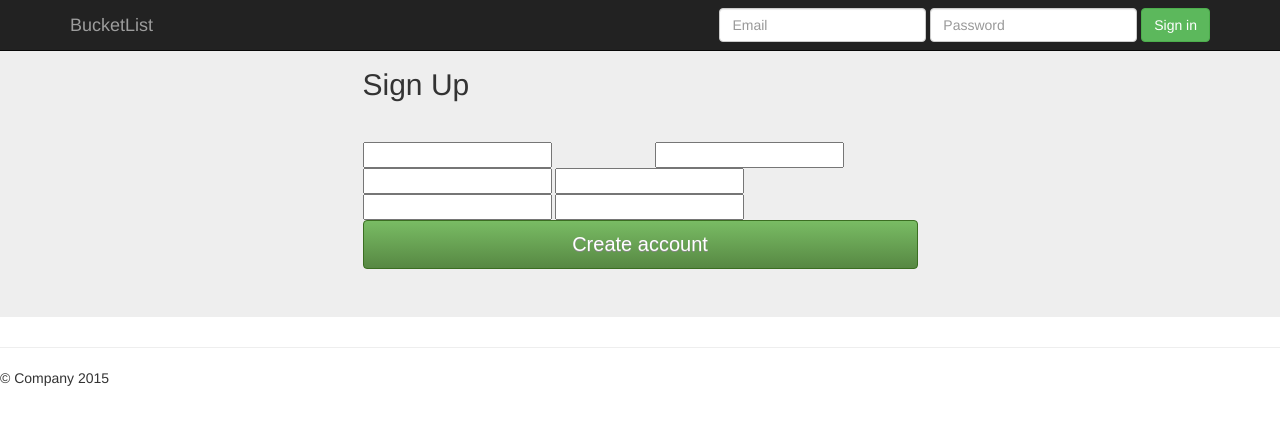
After one commit to abiodun0/django-bucketlist-application, a Django app: template templates/signup.html in a window 1280 px wide. The commit adds this page. Shown: the top 425 px of the page. Run offline with Django 3.2, Linux system fonts and the light colour scheme; the template is opened without the code that fills it, so the values that code supplies are empty, except form fields; tables that the repository leaves empty hold one stand-in row (values such as "Sample post"); form fields are guessed from the names that the template uses; some libraries are stand-ins or nearby versions.

Commit message:
(chore) Front end login and signup

```diff
--- a/django_bucketlist/urls.py
+++ b/django_bucketlist/urls.py
@@ -17,8 +17,10 @@ from django.conf.urls import include, url
 from django.contrib import admin
 import bucketlists.urls
 import apiv1.urls
+import userprofile.urls
 
 urlpatterns = [
+    url(r'^', include(userprofile.urls)),
     url(r'^admin/', include(admin.site.urls)),
     #url(r'^bucketlist/', include(bucketlists.urls)),
     url(r'^api/v1/', include(apiv1.urls)),
--- /dev/null
+++ b/static/css/style.css
@@ -0,0 +1,30 @@
+body{
+    padding:0;
+    margin:0;
+    overflow:hidden;
+}
+.jumbotron p{
+    font-size:16px;
+}
+
+.signup-btn {
+  background: #79bc64;
+  background-image: -webkit-linear-gradient(top, #79bc64, #578843);
+  background-image: -moz-linear-gradient(top, #79bc64, #578843);
+  background-image: -ms-linear-gradient(top, #79bc64, #578843);
+  background-image: -o-linear-gradient(top, #79bc64, #578843);
+  background-image: linear-gradient(to bottom, #79bc64, #578843);
+  -webkit-border-radius: 4;
+  -moz-border-radius: 4;
+  border-radius: 4px;
+  text-shadow: 0px 1px 0px #898a88;
+  -webkit-box-shadow: 0px 0px 0px #a4e388;
+  -moz-box-shadow: 0px 0px 0px #a4e388;
+  box-shadow: 0px 0px 0px #a4e388;
+  font-family: Arial;
+  color: #ffffff;
+  font-size: 20px;
+  padding: 10px 20px 10px 20px;
+  border: solid #3b6e22  1px;
+  text-decoration: none;
+}
--- a/templates/base/layout.html
+++ b/templates/base/layout.html
@@ -0,0 +1,21 @@
+{% load staticfiles %}
+<!DOCTYPE html>
+<html>
+
+<head>
+    <meta name="viewport" content="width=device-width, initial-scale=1">
+    <link href="{% static 'bootstrap/dist/css/bootstrap.min.css' %}" rel="stylesheet">
+    <link href="{% static 'css/style.css' %}" type="text/css" rel="stylesheet" />
+    <title>
+    </title>
+</head>
+
+<body>
+    {% block content %} {% endblock content %}
+    <script src="https://ajax.googleapis.com/ajax/libs/jquery/1.11.3/jquery.min.js"></script>
+    <script src="{% static 'bootstrap/dist/js/bootstrap.min.js' %}"></script>
+</body>
+      <footer>
+        <p>© Company 2015</p>
+      </footer>
+</html>
--- /dev/null
+++ b/templates/partials/navbar.html
@@ -0,0 +1,24 @@
+    <nav class="navbar navbar-inverse navbar-fixed-top">
+      <div class="container">
+        <div class="navbar-header">
+          <button type="button" class="navbar-toggle collapsed" data-toggle="collapse" data-target="#navbar" aria-expanded="false" aria-controls="navbar">
+            <span class="sr-only">Toggle navigation</span>
+            <span class="icon-bar"></span>
+            <span class="icon-bar"></span>
+            <span class="icon-bar"></span>
+          </button>
+          <a class="navbar-brand" href="{% url 'index' %}">BucketList</a>
+        </div>
+        <div id="navbar" class="navbar-collapse collapse">
+          <form class="navbar-form navbar-right">
+            <div class="form-group">
+              <input type="text" placeholder="Email" class="form-control">
+            </div>
+            <div class="form-group">
+              <input type="password" placeholder="Password" class="form-control">
+            </div>
+            <button type="submit" class="btn btn-success">Sign in</button>
+          </form>
+        </div><!--/.navbar-collapse -->
+      </div>
+    </nav>
--- /dev/null
+++ b/templates/signup.html
@@ -0,0 +1,35 @@
+{% extends "base/layout.html" %}
+
+{% block content %}
+{% include 'partials/navbar.html' %}
+<!-- Main jumbotron for a primary marketing message or call to action -->
+<div class="jumbotron">
+    <div class="container">
+        <div class="row">
+            <div class="col-sm-6 col-sm-offset-3">
+                <form action="r" method="post" accept-charset="utf-8" class="form" role="form">
+                    <h2>Sign Up</h2>
+                    <hr>
+
+                    <div class="row">
+                        <div class="col-xs-6 col-md-6">
+                           {{ registerform.first_name }}</div>
+                        <div class="col-xs-6 col-md-6">
+                           {{ registerform.last_name }}</div>
+                    </div>
+                    {{ registerform.username }}
+                    {{ registerform.email }}
+                    {{ registerform.password }}
+                    {{ registerform.password_conf }}
+
+                    <button class="btn btn-lg btn-primary btn-block signup-btn" type="submit">
+                        Create account</button>
+                </form>
+            </div>
+        </div>
+    </div>
+</div>
+</div>
+<hr>
+<!-- /container -->
+{% endblock content %}
```
Also changed, not shown: apiv1/views.py (+9 -4 lines), django_bucketlist/settings/base.py (+15 -0 lines), templates/index.html (+26 -9 lines), templates/partials/home-page-headings.html (added, +24 -0 lines), userprofile/forms.py (added, +72 -0 lines), userprofile/urls.py (added, +8 -0 lines), userprofile/views.py (+29 -0 lines), 2 other files.
